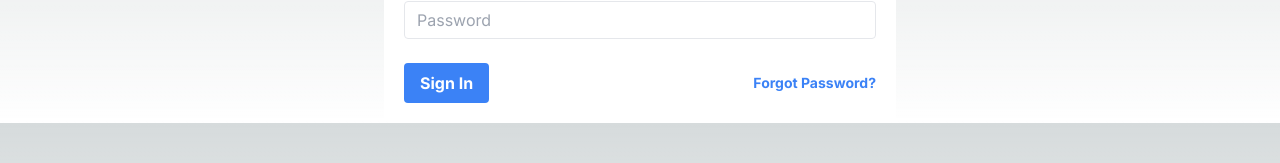
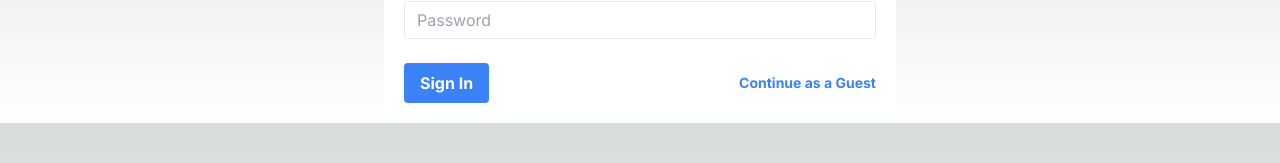
Before and after one commit to Mi3liX9/tournament-manager, a Next.js app: page /login in a window 1280 px wide. Shown: the part 225-388 px from the top of the page. Built offline with nearby package versions, Linux system fonts and the light colour scheme.

Commit message:
continue as guest option

```diff
--- a/app/login/page.tsx
+++ b/app/login/page.tsx
@@ -2,12 +2,14 @@
 import { supabase } from "@/utils/supabase";
 import React, { useEffect, useState } from "react";
 import { useRouter } from "next/navigation";
+import Link from "next/link";
 
 function LoginPage() {
   const [email, setEmail] = useState("");
   const [password, setPassword] = useState("");
   const [error, setError] = useState("");
   const router = useRouter();
+
 
   useEffect(() => {
     (async function () {
@@ -18,6 +20,7 @@ function LoginPage() {
       }
     })();
   }, []);
+
 
   const signIn = async () => {
     const { error } = await supabase.auth.signInWithPassword({
@@ -85,12 +88,11 @@ function LoginPage() {
                 >
                   Sign In
                 </button>
-                <a
-                  className="inline-block align-baseline font-bold text-sm text-blue-500 hover:text-blue-800"
-                  href="#"
-                >
-                  Forgot Password?
-                </a>
+                <Link href = '/' className="inline-block align-baseline font-bold text-sm text-blue-500 hover:text-blue-800">
+
+                  Continue as a Guest
+
+                </Link>
               </div>
             </form>
           </div>
```
